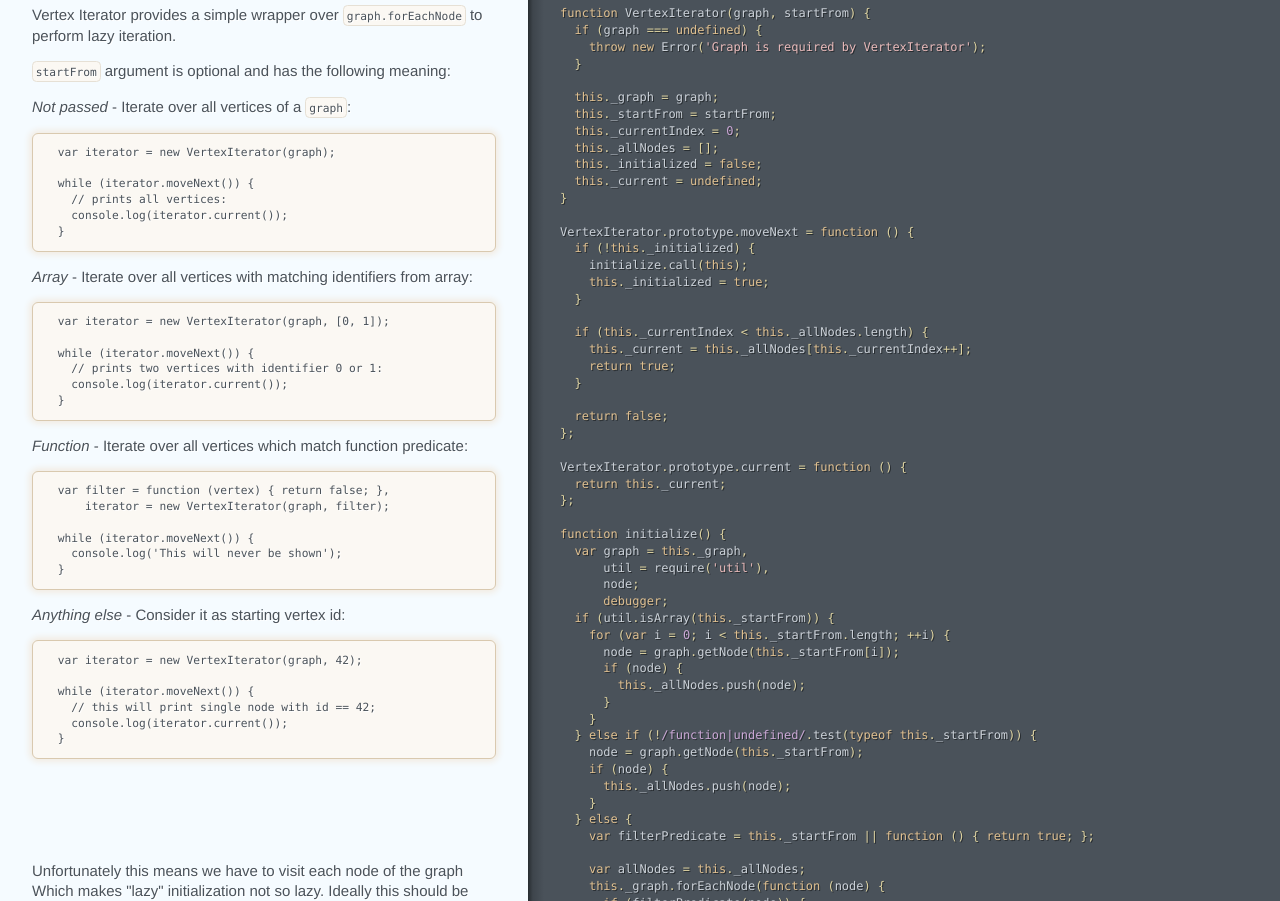
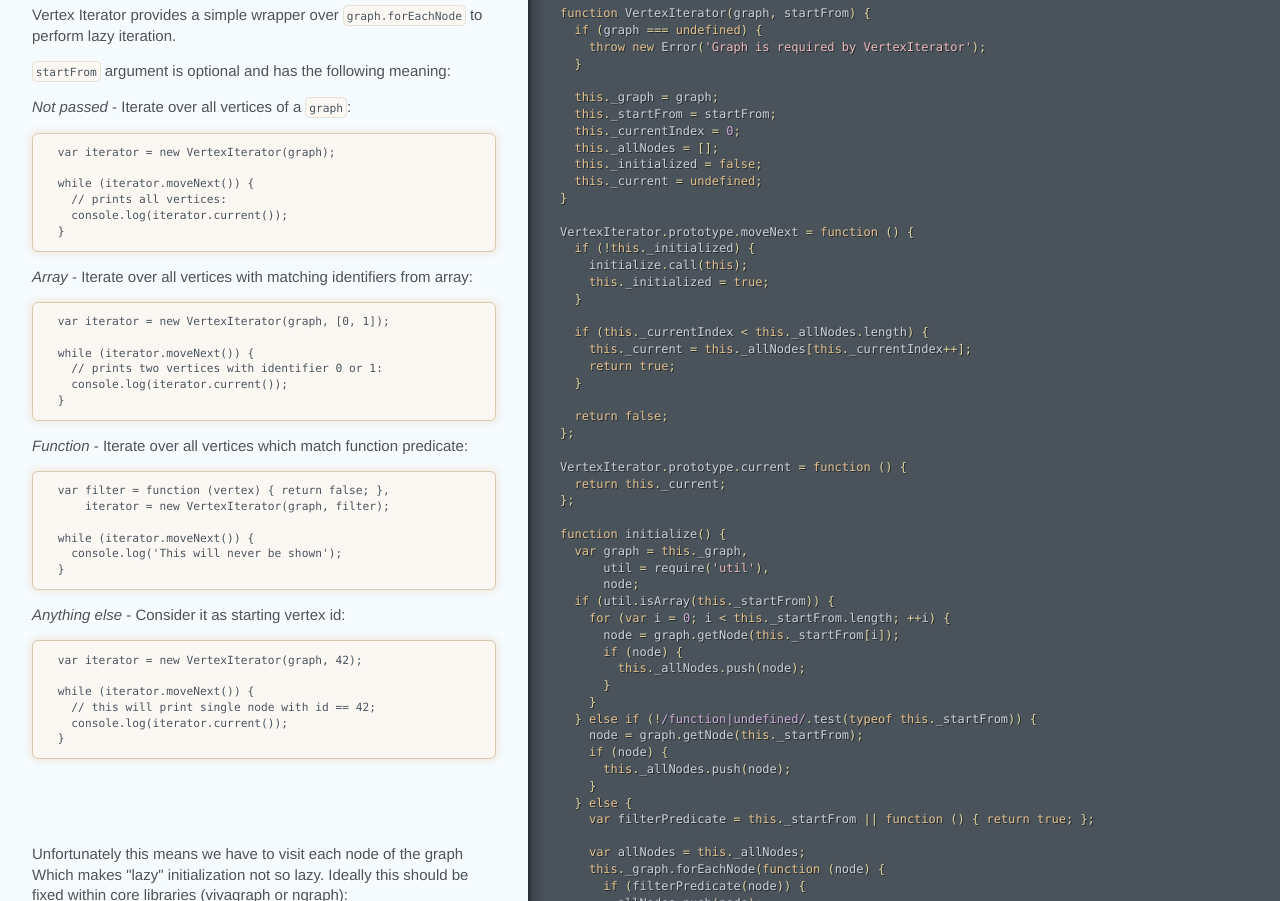
Before and after one commit to anvaka/ngraph.shremlin, a plain HTML site: page iterators/vertexIterator.html in a window 1280 px wide. Shown: the part 199-1100 px from the top of the page. Drawn offline with Linux system fonts and the light colour scheme.

Commit message:
Generated documentation for 499c6ed7e4135cec348f78ca58c82f15229470c6

```diff
--- a/iterators/vertexIterator.html
+++ b/iterators/vertexIterator.html
@@ -81,7 +81,6 @@ to perform lazy iteration.</p>
   <span class="kd">var</span> <span class="nx">graph</span> <span class="o">=</span> <span class="k">this</span><span class="p">.</span><span class="nx">_graph</span><span class="p">,</span>
       <span class="nx">util</span> <span class="o">=</span> <span class="nx">require</span><span class="p">(</span><span class="s1">&#39;util&#39;</span><span class="p">),</span>
       <span class="nx">node</span><span class="p">;</span>
-      <span class="kr">debugger</span><span class="p">;</span>
   <span class="k">if</span> <span class="p">(</span><span class="nx">util</span><span class="p">.</span><span class="nx">isArray</span><span class="p">(</span><span class="k">this</span><span class="p">.</span><span class="nx">_startFrom</span><span class="p">))</span> <span class="p">{</span>
     <span class="k">for</span> <span class="p">(</span><span class="kd">var</span> <span class="nx">i</span> <span class="o">=</span> <span class="mi">0</span><span class="p">;</span> <span class="nx">i</span> <span class="o">&lt;</span> <span class="k">this</span><span class="p">.</span><span class="nx">_startFrom</span><span class="p">.</span><span class="nx">length</span><span class="p">;</span> <span class="o">++</span><span class="nx">i</span><span class="p">)</span> <span class="p">{</span>
       <span class="nx">node</span> <span class="o">=</span> <span class="nx">graph</span><span class="p">.</span><span class="nx">getNode</span><span class="p">(</span><span class="k">this</span><span class="p">.</span><span class="nx">_startFrom</span><span class="p">[</span><span class="nx">i</span><span class="p">]);</span>
```
